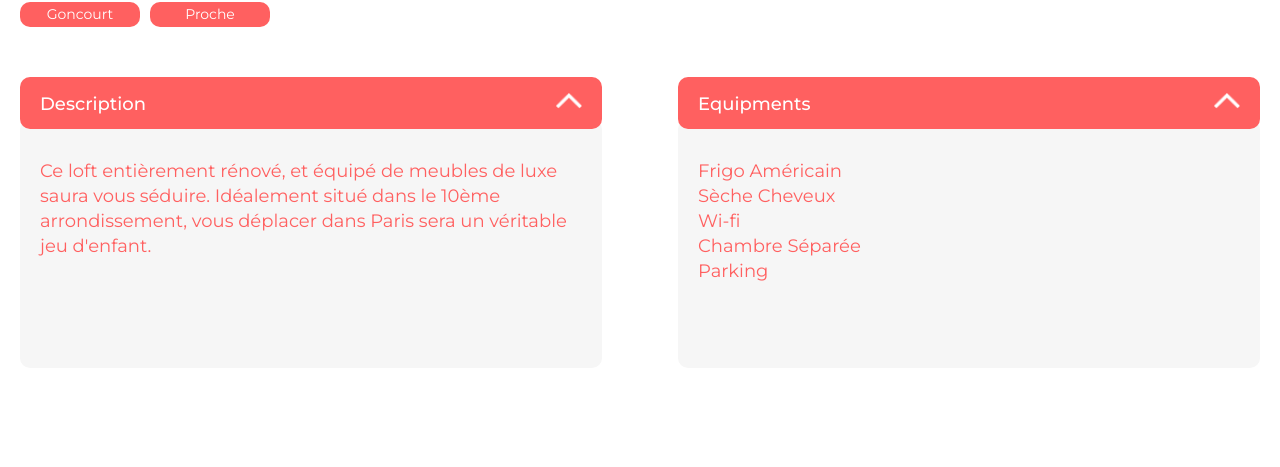
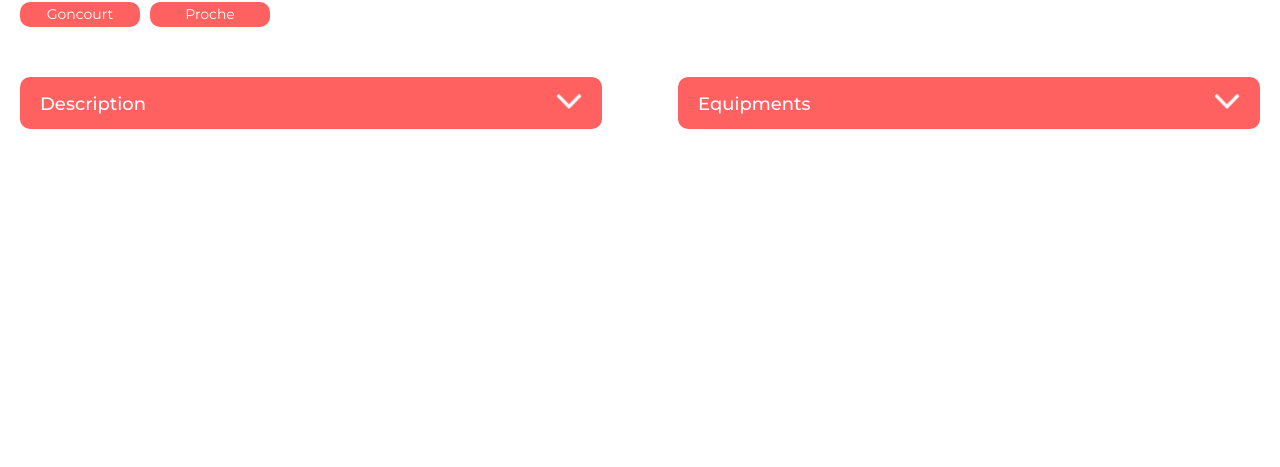
Before and after one commit to ThomasdevLC/kasa, a React (Create React App) app: page /form/0979876d in a window 1280 px wide. Shown: the part 707-1174 px from the top of the page. Built offline with nearby package versions, Linux system fonts and the light colour scheme.

Commit message:
slider conditions

```diff
--- a/src/components/Slider.jsx
+++ b/src/components/Slider.jsx
@@ -22,22 +22,30 @@ const Slider = ({ house }) => {
 
   return (
     <div className="slider">
+      {length > 1 ? (
         <img
           src={vector_left}
           alt="fleche gauche"
           className="slider__leftArrow"
           onClick={prevSlide}
         />
+      ) : (
+        ""
+      )}
+      {length > 1 ? (
         <img
           src={vector_right}
           alt="fleche gauche"
           className="slider__rightArrow"
           onClick={nextSlide}
         />
+      ) : (
+        ""
+      )}
       {slides.map((slide, index) => {
         return (
           <div
-            className={index === current ? "slideActive" : "slide"}
+            // className={index === current ? "slideActive" : "slide"}
             key={index}
           >
             {" "}
--- a/src/components/Slider.scss
+++ b/src/components/Slider.scss
@@ -37,12 +37,12 @@
   user-select: none;
 }
 
-.slide {
-  opacity: 0;
-  transition-duration: 1s ease;
-}
+// .slide {
+//   opacity: 0;
+//   transition-duration: 1s ease;
+// }
 
-.slideActive {
-  opacity: 1;
-  transition-duration: 1s;
-}
+// .slideActive {
+//   opacity: 1;
+//   transition-duration: 1s;
+// }
--- a/src/pages/HouseForm.jsx
+++ b/src/pages/HouseForm.jsx
@@ -51,12 +51,12 @@ const HouseForm = () => {
               <div className="">
                 <img
                   onClick={() => setShowModeLeft(!showModeLeft)}
-                  src={showModeLeft ? close : open}
+                  src={!showModeLeft ? close : open}
                   alt="houseform__body__dropdown__title__arrow__left"
                 />
               </div>
             </div>
-            {!showModeLeft ? (
+            {showModeLeft ? (
               <div className="houseform__body__dropdown__text">
                 {house.description}
               </div>
@@ -69,11 +69,11 @@ const HouseForm = () => {
               <h2>Equipments</h2>
               <img
                 onClick={() => setShowModeRight(!showModeRight)}
-                src={showModeRight ? close : open}
+                src={!showModeRight ? close : open}
                 alt="houseform__body__dropdown__title__arrow"
               />{" "}
             </div>
-            {!showModeRight ? (
+            {showModeRight ? (
               <div className="houseform__body__dropdown__text">
                 {house.equipments.map((equipment) => (
                   <div
```
Lines whose indentation alone changed are shown as unchanged.
